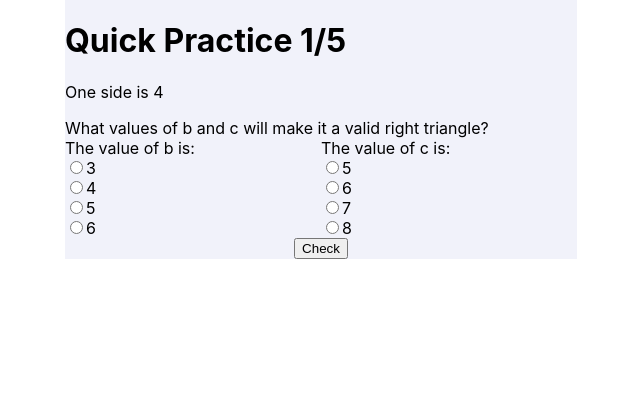
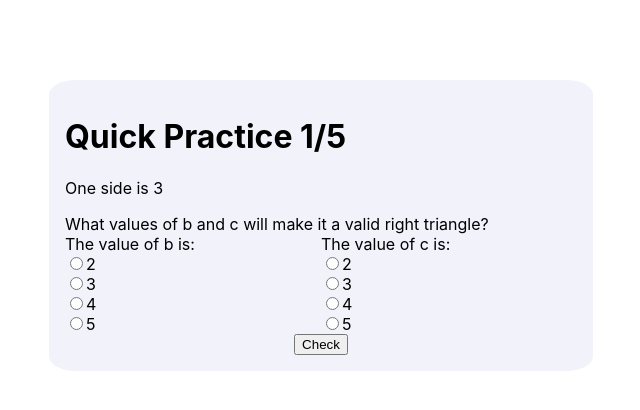
Before and after one commit to JasonLin43212/AlmostFun-QuickPractice, a React (Create React App) app in the folder frontend/: page / in a window 1280 px wide. Shown: the top 410 px of the page, without its empty margins (319-959 px from the left). Built offline with nearby package versions, Linux system fonts and the light colour scheme.

Commit message:
Finished functionality

```diff
--- a/frontend/src/QuickPractice.css
+++ b/frontend/src/QuickPractice.css
@@ -1,5 +1,8 @@
 .quick-practice {
     background-color: #f1f2fa;
+    border-radius: 5%;
+    padding: 1em;
+    margin-top: 5em;
     width: 40%;
 }
 
--- a/frontend/src/QuickPractice.js
+++ b/frontend/src/QuickPractice.js
@@ -35,19 +35,35 @@ class QuickPractice extends Component {
                 };
             }
 
-            const currentQuestion = questions[questionNumber];
+            const currentQuestion = questions[questionNumber-1];
             const newQuestionState = bChoice === currentQuestion.bAnswer && cChoice === currentQuestion.cAnswer
-                ? CORRECT : INCORRECT;
+                ? (questionNumber === questions.length)
+                    ? FINISHED
+                    : CORRECT
+                : INCORRECT;
             return { questionState: newQuestionState };
         });
     }
 
+    resetQuestions = () => {
+        this.setState((state) => ({
+            questionState: UNANSWERED,
+            questionNumber: 1,
+            bChoice: null,
+            cChoice: null,
+        }))
+    }
     /**
      * Functions for rendering different parts of the widget
      */
     renderAnswerResponse = () => {
         const { questions, questionNumber, questionState } = this.state;
-        const currentQuestion = questions[questionNumber];
+        const currentQuestion = questions[questionNumber - 1];
+
+        const explanation = <>
+            Correct! Using Pythagorean's Theorem, we can check that {currentQuestion.a}^2
+            + {currentQuestion.bAnswer}^2 = {currentQuestion.cAnswer}^2
+        </>;
 
         switch (questionState) {
             case UNANSWERED:
@@ -56,9 +72,14 @@ class QuickPractice extends Component {
                 return <p className='answer-response'>Not quite 🙈 Try again!</p>;
             case CORRECT:
                 return <p className='answer-response'>
-                    Correct! Using Pythagorean's Theorem, we can check that {currentQuestion.a}^2
-                    + {currentQuestion.bAnswer}^2 = {currentQuestion.cAnswer}^2
-                </p>
+                    {explanation}
+                </p>;
+            case FINISHED:
+                return <p className='answer-response'>
+                    {explanation}
+                    <br/>
+                    Nice work! You completed all the questions! 👏🏿👏🏽👏🏻
+                </p>;
             default:
                 break;
         }
@@ -66,7 +87,7 @@ class QuickPractice extends Component {
 
     renderAnswerSelection = () => {
         const { bChoice, cChoice, questionState} = this.state;
-        const currentQuestion = this.state.questions[this.state.questionNumber];
+        const currentQuestion = this.state.questions[this.state.questionNumber - 1];
 
         return <>
             <span>What values of b and c will make it a valid right triangle?</span>
@@ -104,9 +125,15 @@ class QuickPractice extends Component {
 
                 <input
                     className='answer-button'
-                    onClick={this.checkAnswer}
+                    onClick={questionState === FINISHED ? this.resetQuestions : this.checkAnswer}
                     type='button'
-                    value={questionState === CORRECT ? 'Next Question' : 'Check'}
+                    value={
+                        questionState === CORRECT
+                            ? 'Next Question'
+                            : (questionState === FINISHED)
+                                ? 'Restart'
+                                :'Check'
+                    }
                 />
             </form>
         </>;
@@ -118,7 +145,7 @@ class QuickPractice extends Component {
             questionNumber,
             questionState,
         } = this.state;
-        const currentQuestion = questions[questionNumber];
+        const currentQuestion = questions[questionNumber - 1];
 
         return <div className='quick-practice'>
             <h1>Quick Practice {questionNumber}/{questions.length}</h1>
```
